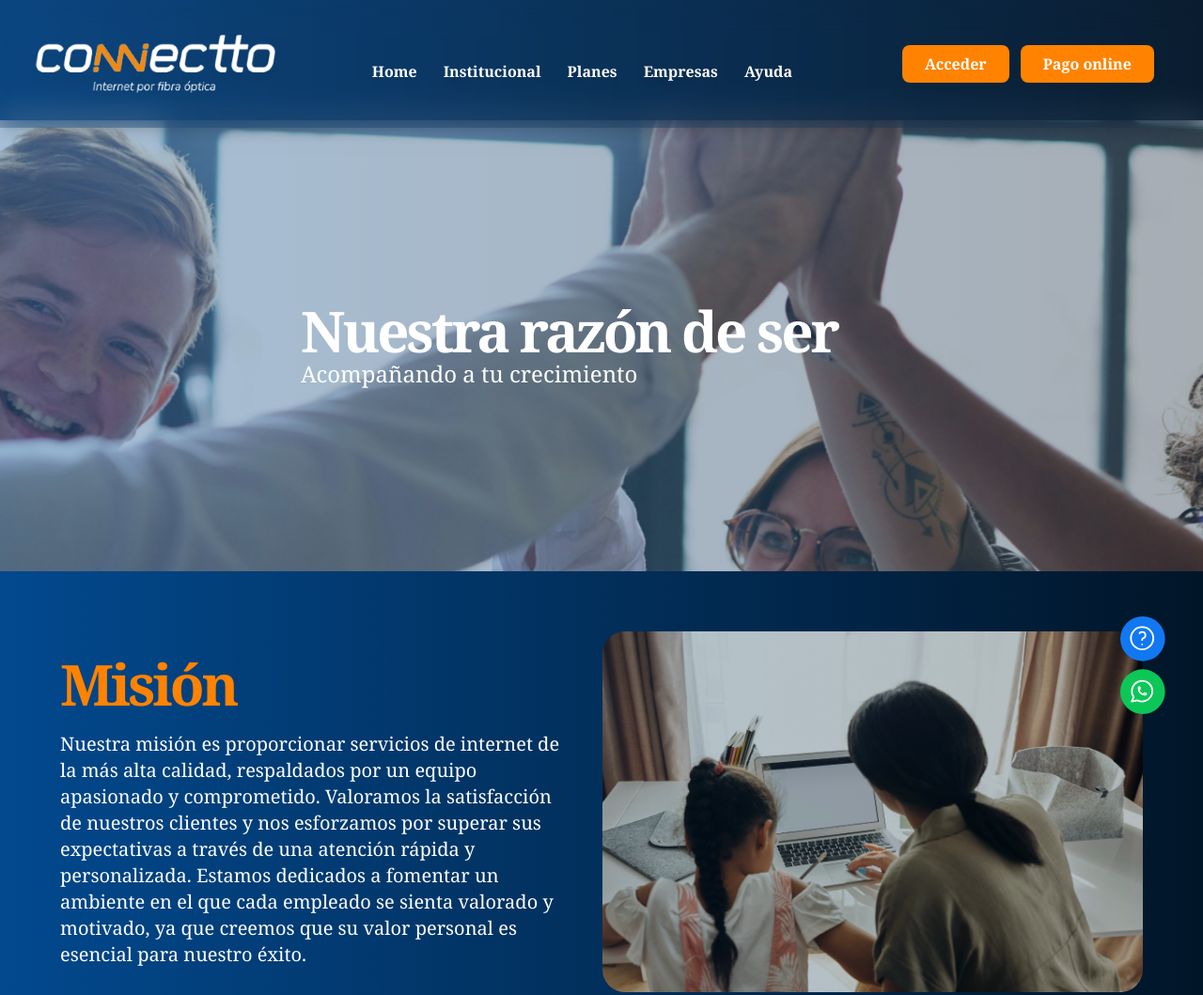
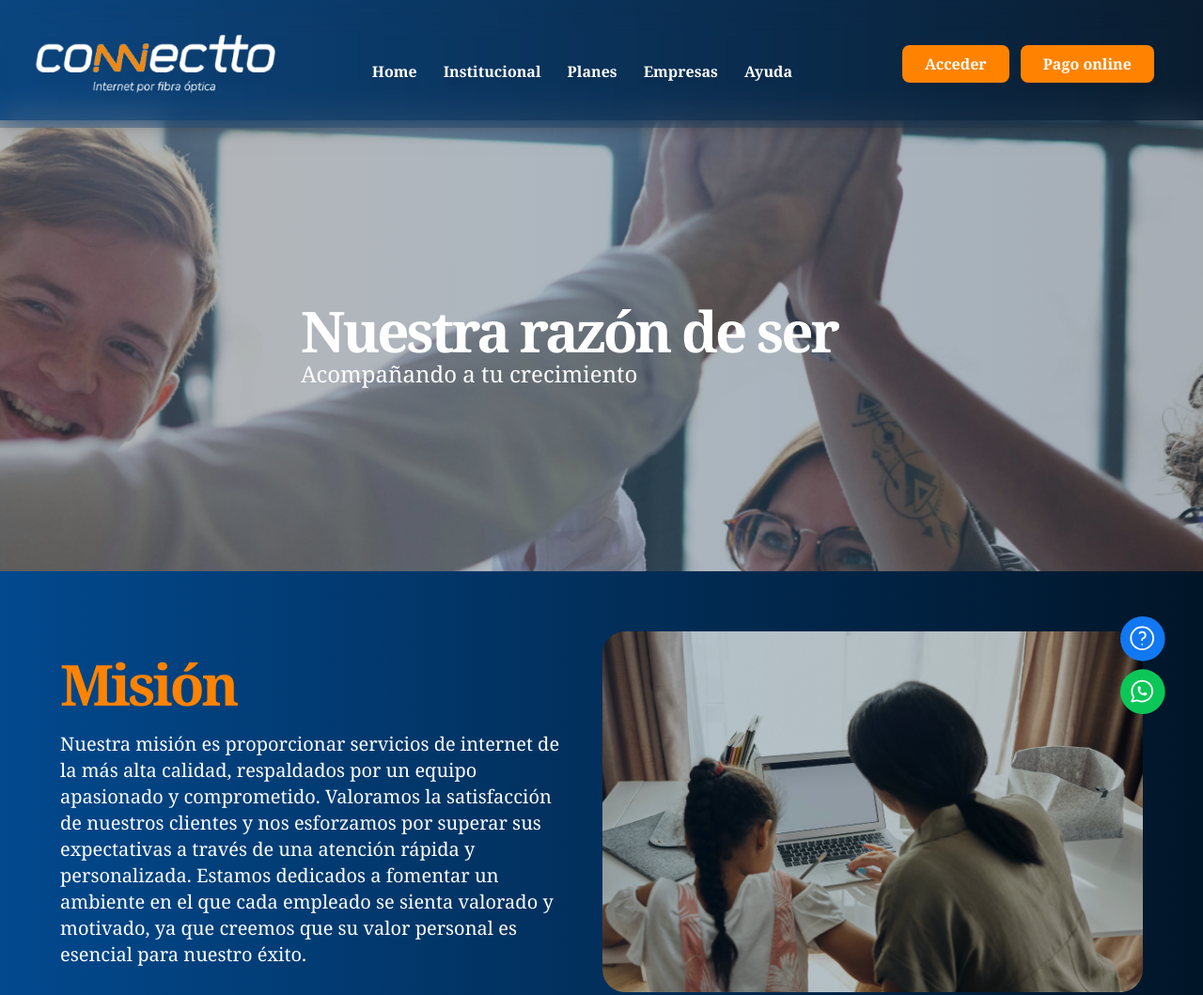
Before and after one commit to AlejoCzombos/connectto, an Astro site: page /institucional in a window 1280 px wide. Shown: the top 1059 px of the page at 94% size. Built offline with nearby package versions, Linux system fonts and the light colour scheme; Astro itself is replaced by a stand-in of ours.

Commit message:
gradientes en los fondos

```diff
--- a/src/pages/empresas/index.astro
+++ b/src/pages/empresas/index.astro
@@ -20,3 +20,9 @@
         <ExtendedFeatures />
     </main>
 </Layout>
+
+<style>
+    img {
+        background: linear-gradient(89.62deg, #252729 5.34%, rgba(37, 39, 41, 0.505) 45.5%, rgba(37, 39, 41, 0) 86.47%);
+    }
+</style>
--- a/src/pages/institucional/index.astro
+++ b/src/pages/institucional/index.astro
@@ -22,3 +22,9 @@
         <Values />
     </main>
 </Layout>
+
+<style>
+    img {
+        background: linear-gradient(89.62deg, #252729 5.34%, rgba(37, 39, 41, 0.505) 45.5%, rgba(37, 39, 41, 0) 86.47%);
+    }
+</style>
--- a/src/pages/planes/index.astro
+++ b/src/pages/planes/index.astro
@@ -22,3 +22,9 @@
         <GamerPlan />
     </main>
 </Layout>
+
+<style>
+    img {
+        background: linear-gradient(89.62deg, #252729 5.34%, rgba(37, 39, 41, 0.505) 45.5%, rgba(37, 39, 41, 0) 86.47%);
+    }
+</style>
```
